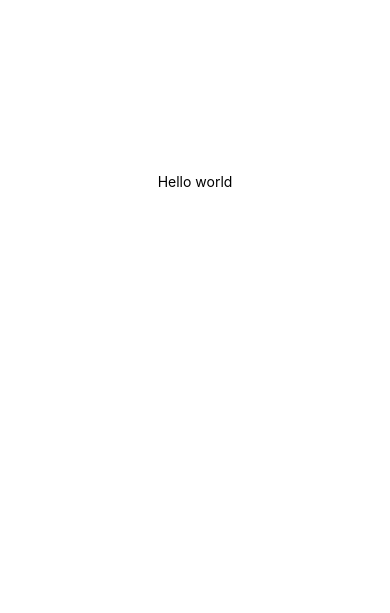
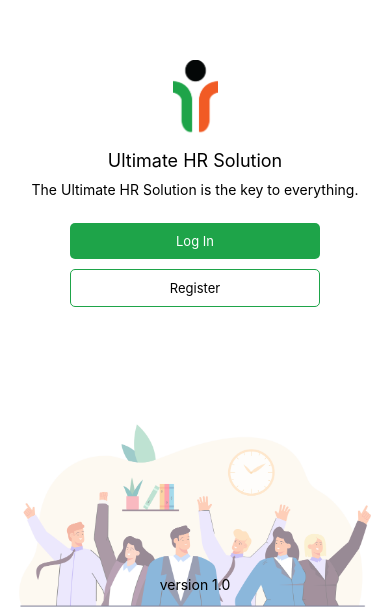
Before and after one commit to sev113/ultimate-hr, a React Native app: screen / in a window 390 px wide. Shown: the part 241-854 px from the top of the page. Built offline with nearby package versions, Linux system fonts and the light colour scheme.

Commit message:
added Main Screen

```diff
--- a/App.tsx
+++ b/App.tsx
@@ -1,16 +1,10 @@
-import { Button, IconButton } from "components/Button";
-import FormFieldWrapper from "components/Form/FormFieldWrapper";
-import Selector from "components/Selector/Selector";
-import PasswordInput from "components/TextInput/PasswordInput";
-import TextInput from "components/TextInput/TextInput";
-import { CITY } from "data";
-import { StatusBar } from "expo-status-bar";
-import { StyleSheet, Text, View } from "react-native";
+import { StyleSheet, Text, View, StatusBar } from "react-native";
+import Main from "screens/Main/Main";
 
 export default function App() {
   return (
     <View style={styles.container}>
-      <Text>Hello world</Text>
+      <Main />
     </View>
   );
 }
@@ -18,8 +12,9 @@ export default function App() {
 const styles = StyleSheet.create({
   container: {
     flex: 1,
-    backgroundColor: "#fff",
-    alignItems: "center",
-    justifyContent: "center",
+    // backgroundColor: "#fff",
+    // alignItems: "center",
+    // justifyContent: "center",
+    marginTop: StatusBar.currentHeight,
   },
 });
--- a/src/components/Button/Button.tsx
+++ b/src/components/Button/Button.tsx
@@ -28,7 +28,9 @@ const Button: React.FC<React.PropsWithChildren<ButtonProps>> = (props) => {
     <Pressable
       style={({ pressed }) => [
         {
+          width: 250,
           justifyContent: "center",
+          margin: 5,
           padding: 10,
           borderRadius: 5,
           alignItems: "center",
@@ -50,7 +52,9 @@ const Button: React.FC<React.PropsWithChildren<ButtonProps>> = (props) => {
       {children ? (
         children
       ) : (
-        <Text style={{ color: "#000", ...(textStyle as TextStyle) }}>
+        <Text
+          style={{ color: "#000", fontSize: 13, ...(textStyle as TextStyle) }}
+        >
           {text}
         </Text>
       )}
--- /dev/null
+++ b/src/components/Logo/LogoHeading.tsx
@@ -0,0 +1,37 @@
+import { Image, StyleSheet, View } from "react-native";
+import React from "react";
+
+import { Text } from "components/Text";
+
+const LogoHeading = () => {
+  return (
+    <View style={styles.container}>
+      <Image source={require("assets/Logo.png")} style={styles.imageStyle} />
+      <Text style={styles.heading}>Ultimate HR Solution</Text>
+      <Text style={styles.sub_heading}>
+        The Ultimate HR Solution is the key to everything.
+      </Text>
+    </View>
+  );
+};
+
+export default LogoHeading;
+
+const styles = StyleSheet.create({
+  container: {
+    justifyContent: "center",
+    alignItems: "center",
+  },
+  imageStyle: {
+    width: 45,
+    height: 80,
+    margin: 10,
+  },
+  heading: {
+    fontSize: 18,
+    marginBottom: 10,
+  },
+  sub_heading: {
+    fontSize: 14,
+  },
+});
--- /dev/null
+++ b/src/components/Logo/index.ts
@@ -0,0 +1 @@
+import { default as LogoHeading } from "./LogoHeading";
--- /dev/null
+++ b/src/screens/Main/Main.jsx
@@ -0,0 +1,64 @@
+import { StyleSheet, Text, View, Image, Dimensions } from "react-native";
+import React from "react";
+import LogoHeading from "components/Logo/LogoHeading";
+import { Button } from "components/Button";
+import ColorPalette from "styles/color";
+
+const WIDTH = Dimensions.get("window").width;
+
+const Main = () => {
+  return (
+    <View style={styles.container}>
+      <Image source={require("assets/bg-img.png")} style={styles.bg_img} />
+      <View style={styles.container_body}>
+        <LogoHeading />
+        <View style={styles.btn_wrapper}>
+          <Button
+            text="Log In"
+            textStyle={{ color: "#fff" }}
+            style={styles.login_btn}
+          />
+          <Button text="Register" style={styles.register_btn} />
+        </View>
+      </View>
+      <View style={styles.container_footer}>
+        <Text>version 1.0</Text>
+      </View>
+    </View>
+  );
+};
+
+export default Main;
+
+const styles = StyleSheet.create({
+  container: {
+    flex: 1,
+    justifyContent: "center",
+    alignItems: "center",
+  },
+  container_body: { justifyContent: "center", alignItems: "center" },
+  container_footer: {
+    position: "absolute",
+    bottom: 10,
+  },
+  bg_img: {
+    width: WIDTH,
+    height: WIDTH * 0.5,
+    position: "absolute",
+    bottom: -10,
+    opacity: 0.5,
+  },
+  btn_wrapper: {
+    justifyContent: "center",
+    alignItems: "center",
+    marginTop: 20,
+  },
+  login_btn: {
+    backgroundColor: ColorPalette.primaryGreen,
+    marginHorizontal: 5,
+  },
+  register_btn: {
+    borderWidth: 1,
+    borderColor: ColorPalette.primaryGreen,
+  },
+});
```
Also changed, not shown: src/styles/Styles.tsx (added), src/styles/index.ts (added).
